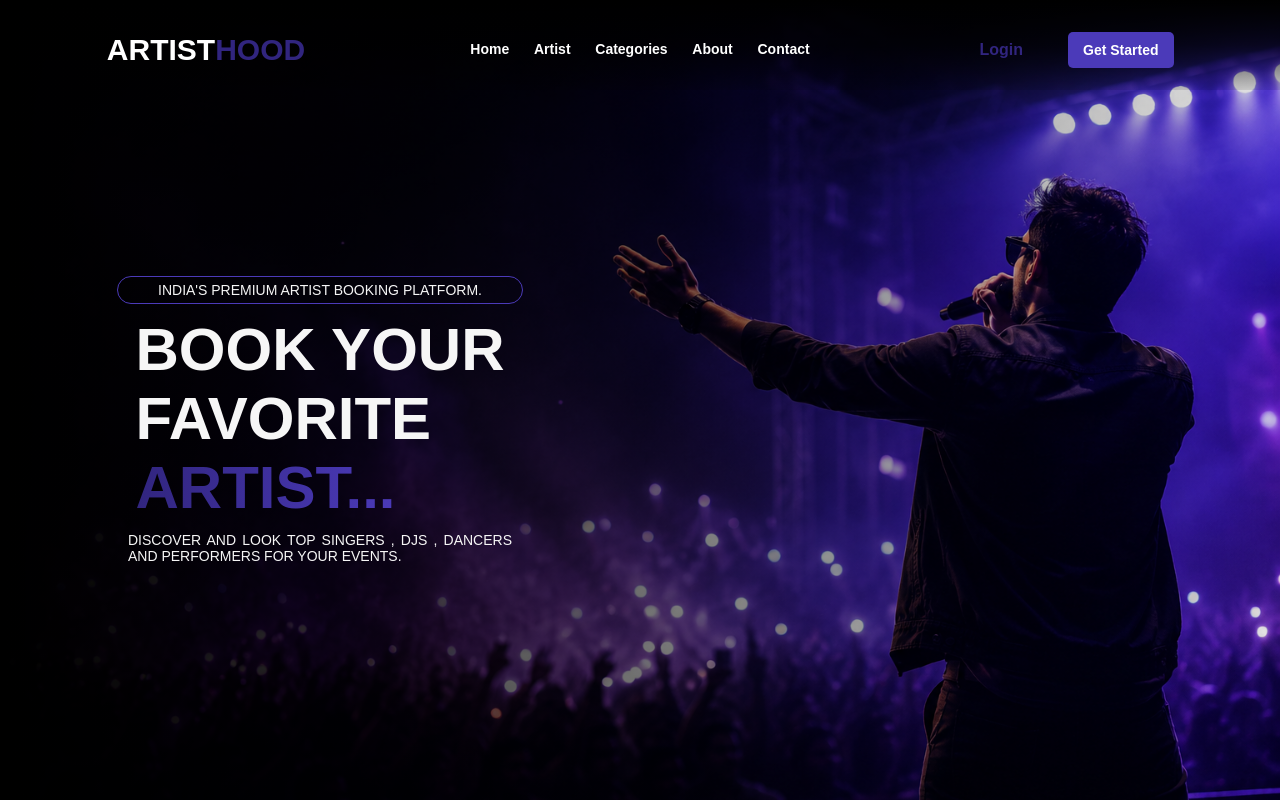
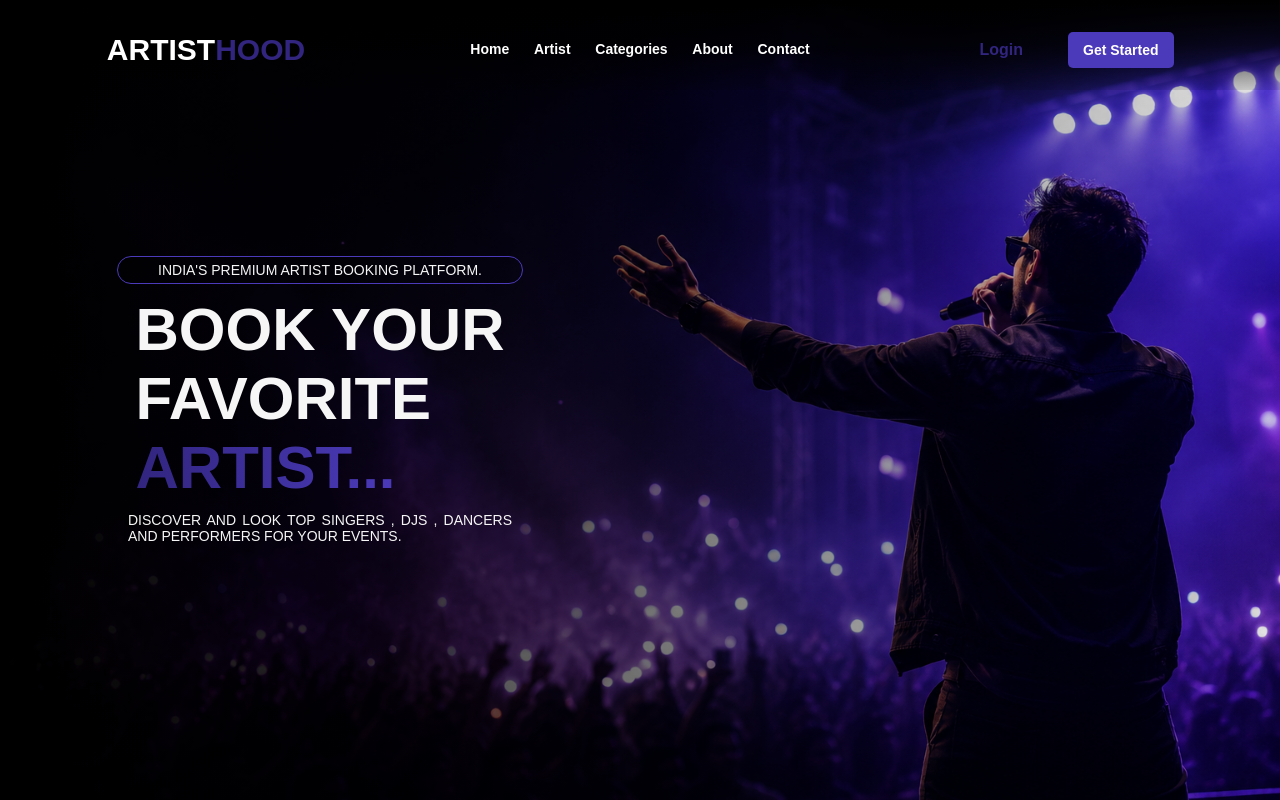
Before and after one commit to pasiabhishek/ArtistHood, a React (Vite) app: page / in a window 1280 px wide. Built offline with nearby package versions, Linux system fonts and the light colour scheme; the HTML template or start-up script is replaced by a standard one.

Commit message:
Update App.css

```diff
--- a/src/App.css
+++ b/src/App.css
@@ -148,7 +148,7 @@
     width: 50%;
     /* background-color: rgba(0, 0, 0, 0.5); */
     height: 70vh;
-    margin: 50px 0px auto 0px;
+    margin: 30px 0px auto 0px;
 
 }
 
```
